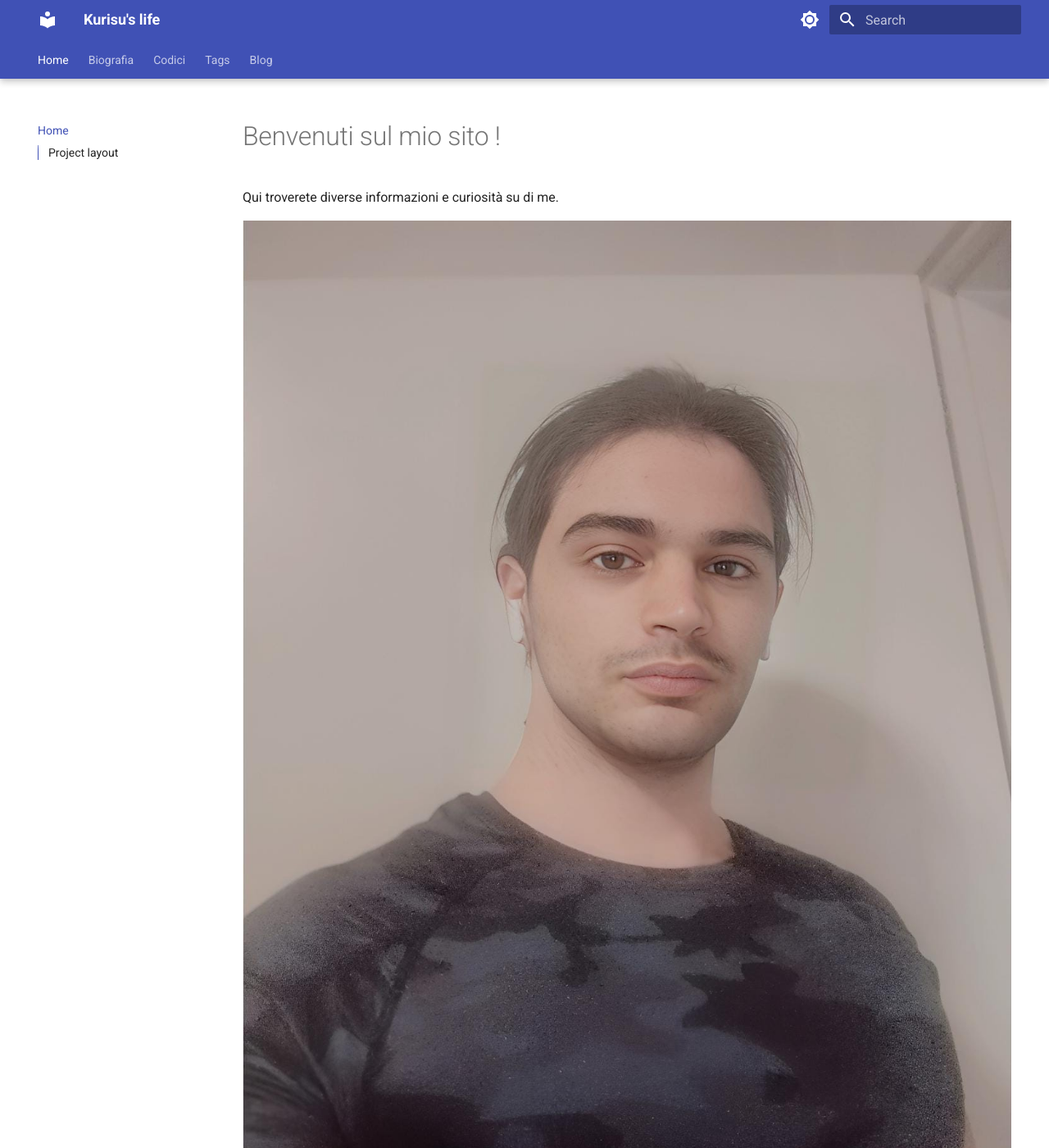
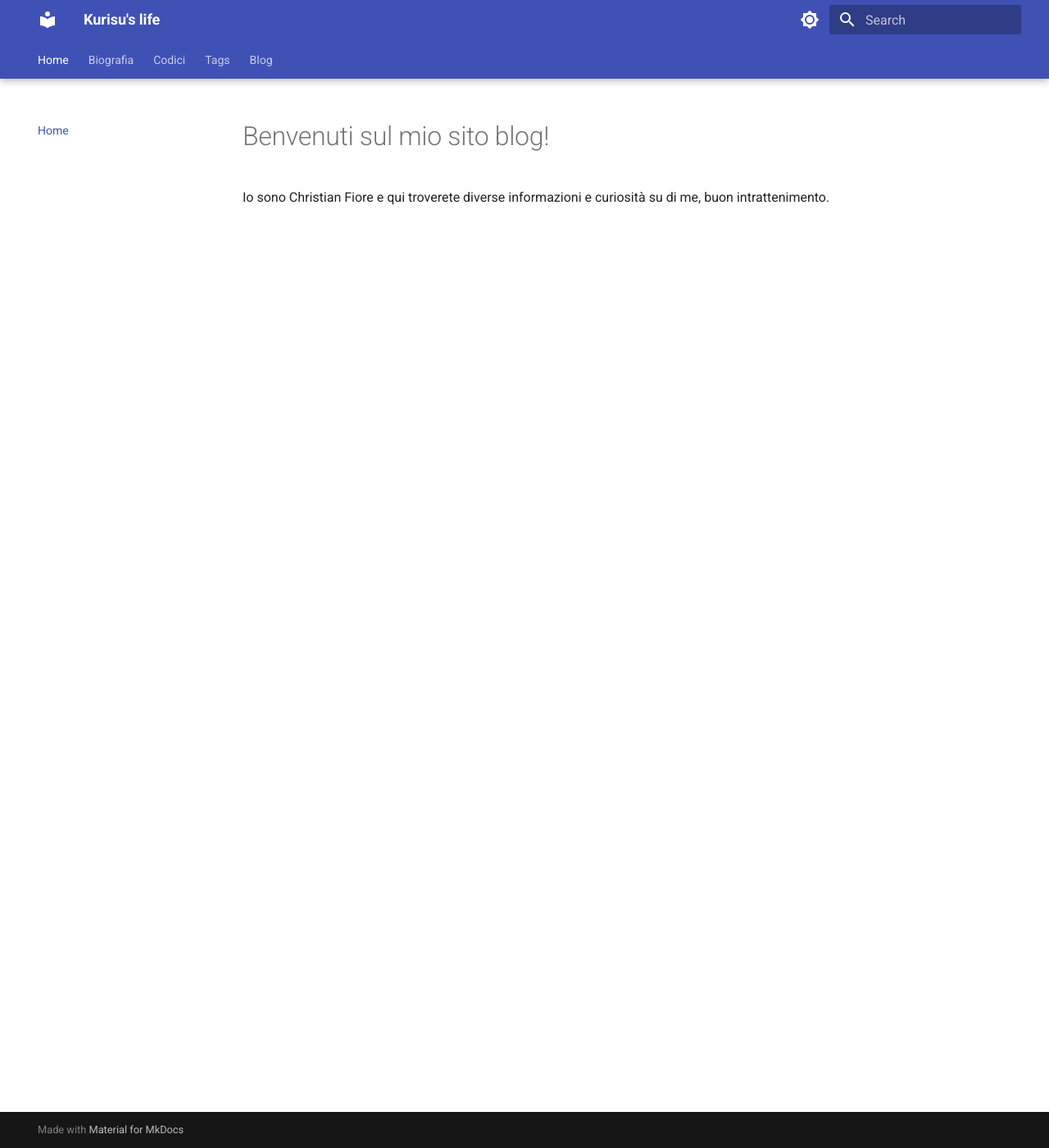
Before and after one commit to Satoru-ChristianF/brogi-e-babogi, an MkDocs documentation site: the page built from docs/index.md, in a window 1280 px wide and 1400 px high. Shown: the whole window at 82% size. Built offline with MkDocs 1.6.1 and Material for MkDocs 9.7.7, drawn with Linux system fonts in a browser that asks for light colours; some of the changed text lies outside the part shown.

Commit message:
ho aggiunto la foto "![alt text](fotoprofilo.jpeg){ width="250" }" in "about" trascinandola con il codice delle misure

```diff
--- a/docs/index.md
+++ b/docs/index.md
@@ -1,13 +1,3 @@
-# Benvenuti sul mio sito !
+# Benvenuti sul mio sito blog!
 
-Qui troverete diverse informazioni e curiosità su di me.
-
-![alt text](<foto profilo.jpeg>)
-
-
-## Project layout
-
-    mkdocs.yml    # The configuration file.
-    docs/
-        index.md  # The documentation homepage.
-        ...       # Other markdown pages, images and other files.
+Io sono Christian Fiore e qui troverete diverse informazioni e curiosità su di me, buon intrattenimento.
--- a/mkdocs.yml
+++ b/mkdocs.yml
@@ -4,6 +4,8 @@ theme:
   name: material
   theme:
   palette:
+
+
 
     # Palette toggle for light mode
     - scheme: default
@@ -41,6 +43,7 @@ plugins:
 
 
 markdown_extensions:
+  - attr_list
   - pymdownx.highlight:
       anchor_linenums: true
       line_spans: __span
```
Also changed, not shown: docs/biografia/about.md (+5 -7 lines), docs/biografia/fotoprofilo.jpeg (added).
